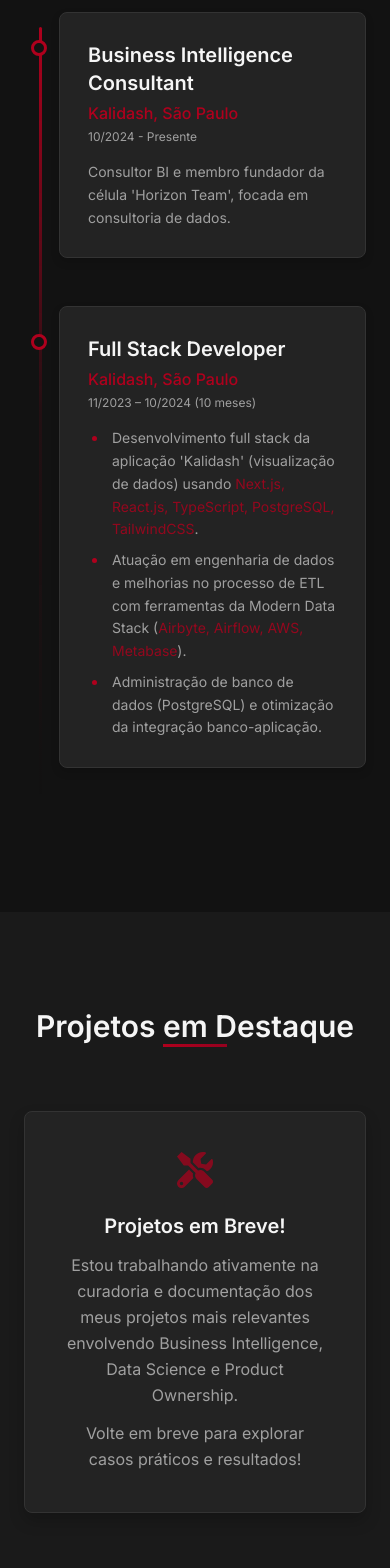
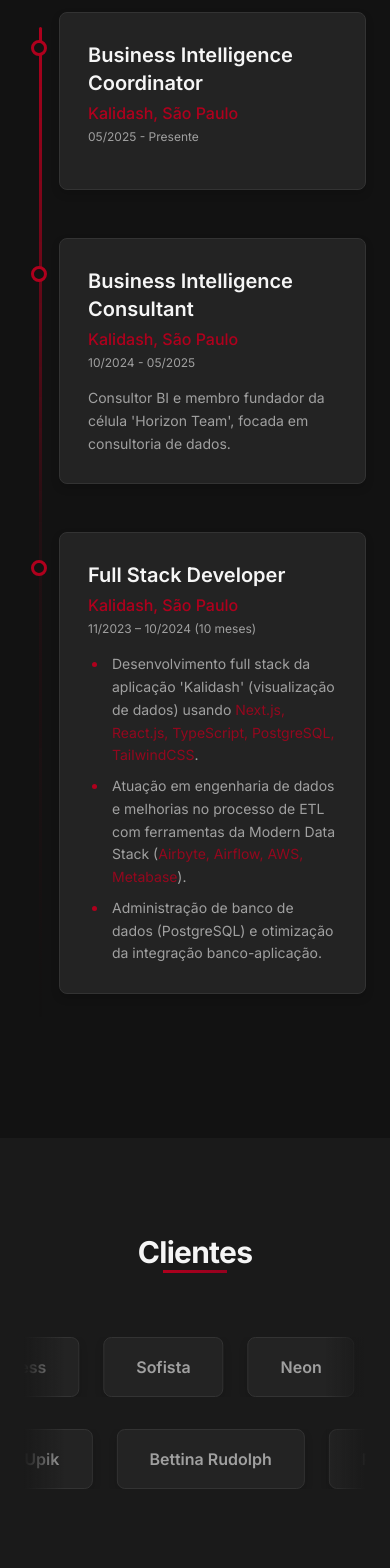
Before and after one commit to SergioJrdms/SjPortfolio, a React (Create React App) app: page / in a window 390 px wide. Shown: the part 3980-5548 px from the top of the page. Built offline with nearby package versions, Linux system fonts and the light colour scheme.

Commit message:
Clientes

```diff
--- a/src/components/Experience.jsx
+++ b/src/components/Experience.jsx
@@ -46,14 +46,24 @@
 function Experience() {
   const experiences = [
     {
+      title: "Business Intelligence Coordinator",
+      company: "Kalidash, São Paulo",
+      period: "05/2025 - Presente",
+      descriptionItems: [
+        ""
+      ],
+      position: 'even', // 'odd' para esquerda, 'even' para direita no desktop
+      delay: 'delay-2'
+    },
+    {
       title: "Business Intelligence Consultant",
       company: "Kalidash, São Paulo",
-      period: "10/2024 - Presente",
+      period: "10/2024 - 05/2025",
       descriptionItems: [
         "Consultor BI e membro fundador da célula 'Horizon Team', focada em consultoria de dados."
       ],
       position: 'odd', // 'odd' para esquerda, 'even' para direita no desktop
-      delay: 'delay-2'
+      delay: 'delay-4'
     },
     {
         title: "Full Stack Developer", // Título combinado
@@ -65,7 +75,7 @@
           "Administração de banco de dados (PostgreSQL) e otimização da integração banco-aplicação."
         ],
         position: 'even', // Pode ajustar se quiser alternar (só há 1 item por enquanto)
-        delay: 'delay-4'
+        delay: 'delay-8'
       },
   ];
 
--- a/src/components/Header.jsx
+++ b/src/components/Header.jsx
@@ -42,7 +42,7 @@
     { href: '#home', label: 'Home', delay: 'delay-1' },
     { href: '#about', label: 'Sobre', delay: 'delay-2' },
     { href: '#experience', label: 'Experiência', delay: 'delay-3' },
-    { href: '#projects', label: 'Projetos', delay: 'delay-4' },
+    { href: '#clients', label: 'Clientes', delay: 'delay-4' },
     // { href: '#testimonials', label: 'Depoimentos', delay: 'delay-5' },
     { href: '#contact', label: 'Contato', delay: 'delay-5' }, // Adjusted delay
     { href: '/anotacoes', label: 'Anotações', delay: 'delay-6' },
--- a/src/components/Projects.jsx
+++ b/src/components/Projects.jsx
@@ -1,57 +1,56 @@
 import React from 'react';
-// Importe um ícone relevante (ex: ferramentas, lâmpada, construção)
-import { FaTools, FaLightbulb } from 'react-icons/fa'; // Escolha um ou outro
 
-// Remova o import do ProjectCard se não houver mais projetos sendo mapeados aqui
-// import ProjectCard from './ProjectCard';
+const CompanyCard = ({ name }) => (
+  <div className="group mx-3 flex-shrink-0 cursor-default rounded-lg border border-border-color bg-bg-card px-8 py-4 text-center shadow-sm transition-all duration-300 ease-in-out hover:border-accent hover:shadow-md hover:shadow-accent/20">
+    {/* Texto continua semibold, cor secundária, muda para accent no hover do group */}
+    <span className="font-semibold text-text-secondary transition-colors duration-300 group-hover:text-accent">{name}</span>
+  </div>
+);
 
 function Projects() {
-  // Você pode remover ou comentar a variável projectData se não a estiver usando
-  // const projectData = [ ... ];
+  const companies = [
+    'Pilão', 'Quadrado Express', 'Sofista', 'Neon', '3DLab', '3DCure',
+    'Angelus', 'Ocalev', 'ControlID', 'Upik', 'Bettina Rudolph'
+  ];
+  const duplicatedCompanies = [...companies, ...companies];
 
   return (
-    // Mantém a estrutura da seção
-    <section id="projects" className="bg-bg-secondary py-24"> {/* Ou bg-bg-primary se preferir */}
+    <section id="clients" className="bg-bg-secondary py-24 overflow-hidden">
       <div className="container mx-auto px-6">
-        {/* Mantém o título e divisor */}
-        <h2 className="section-title text-center text-3xl font-semibold text-text-primary sm:text-4xl animate-on-scroll fade-in">
-          Projetos em Destaque
+        <h2 className="section-title text-center text-3xl font-bold tracking-tight text-text-primary sm:text-4xl animate-on-scroll fade-in">
+          Clientes
         </h2>
         <hr className="section-divider mx-auto mb-16 w-16 border-none h-[3px] bg-gradient-to-r from-accent to-accent-hover animate-on-scroll fade-in delay-1" />
 
-        {/* ===== INÍCIO DO PLACEHOLDER ===== */}
-        <div className="placeholder-content text-center bg-bg-card border border-border-color rounded-lg p-10 md:p-16 max-w-2xl mx-auto animate-on-scroll fade-in delay-2 shadow-md transition-shadow duration-300 hover:shadow-lg">
-          {/* Ícone */}
-          <FaTools className="text-4xl md:text-5xl text-accent opacity-70 mx-auto mb-6 transition-transform duration-300 group-hover:scale-110" />
-          {/* Ou <FaLightbulb className="..."/> */}
+        <div className="flex flex-col space-y-8 animate-on-scroll fade-in delay-2">
 
-          {/* Título do Placeholder */}
-          <h3 className="text-xl md:text-2xl font-semibold text-text-primary mb-3">
-            Projetos em Breve!
-          </h3>
+          {/* Fileira 1: Direita para Esquerda */}
+          <div className="relative w-full overflow-hidden">
+             <div className="absolute inset-y-0 left-0 z-10 w-10 md:w-16 bg-gradient-to-r from-bg-secondary to-transparent pointer-events-none"></div>
+             <div className="absolute inset-y-0 right-0 z-10 w-10 md:w-16 bg-gradient-to-l from-bg-secondary to-transparent pointer-events-none"></div>
+            {/* ===== MODIFICAÇÃO: Usa classe CSS customizada ===== */}
+            <div className="inner-row flex w-max animate-infinite-scroll-left whitespace-nowrap hover:[animation-play-state:paused]">
+            {/* ===== FIM DA MODIFICAÇÃO ===== */}
+              {duplicatedCompanies.map((name, index) => (
+                <CompanyCard key={`row1-${name}-${index}`} name={name} />
+              ))}
+            </div>
+          </div>
 
-          {/* Mensagem */}
-          <p className="text-text-secondary text-base md:text-lg leading-relaxed">
-            Estou trabalhando ativamente na curadoria e documentação dos meus projetos mais relevantes
-            envolvendo Business Intelligence, Data Science e Product Ownership.
-          </p>
-          <p className="text-text-secondary text-base md:text-lg mt-3 leading-relaxed">
-            Volte em breve para explorar casos práticos e resultados!
-          </p>
+          {/* Fileira 2: Esquerda para Direita */}
+           <div className="relative w-full overflow-hidden">
+                <div className="absolute inset-y-0 left-0 z-10 w-10 md:w-16 bg-gradient-to-r from-bg-secondary to-transparent pointer-events-none"></div>
+                <div className="absolute inset-y-0 right-0 z-10 w-10 md:w-16 bg-gradient-to-l from-bg-secondary to-transparent pointer-events-none"></div>
+                {/* ===== MODIFICAÇÃO: Usa classe CSS customizada ===== */}
+                <div className="inner-row flex w-max animate-infinite-scroll-right whitespace-nowrap hover:[animation-play-state:paused]">
+                {/* ===== FIM DA MODIFICAÇÃO ===== */}
+                {duplicatedCompanies.map((name, index) => (
+                    <CompanyCard key={`row2-${name}-${index}`} name={name} />
+                ))}
+                </div>
+          </div>
+
         </div>
-        {/* ===== FIM DO PLACEHOLDER ===== */}
-
-        {/* O grid original de projetos foi removido/comentado */}
-        {/*
-        <div className="projects-grid grid grid-cols-1 gap-10 md:grid-cols-2 lg:grid-cols-3">
-          {projectData.map((project, index) => (
-             <ProjectCard
-                key={index}
-                // ...props
-             />
-          ))}
-        </div>
-        */}
       </div>
     </section>
   );
--- a/src/index.css
+++ b/src/index.css
@@ -53,6 +53,26 @@
   */
 }
 
+@keyframes scrollLeft {
+  0% { transform: translateX(0); }
+  100% { transform: translateX(-50%); } /* Move metade (conteúdo duplicado) */
+}
+
+@keyframes scrollRight {
+  0% { transform: translateX(-50%); } /* Começa na segunda metade */
+  100% { transform: translateX(0); } /* Termina na primeira metade */
+}
+
+.animate-infinite-scroll-left {
+  animation: scrollLeft 40s linear infinite; /* Aplica a animação */
+}
+
+.animate-infinite-scroll-right {
+   /* Começa deslocado para a direita para dar certo com keyframe */
+   /* A keyframe scrollRight já assume o início em -50% */
+  animation: scrollRight 40s linear infinite; /* Aplica a animação */
+}
+
 /* Animações on scroll (classe base controlada por JS/React) */
 .animate-on-scroll {
     opacity: 0;
```
Also changed, not shown: src/logos/pilao.png (added).
